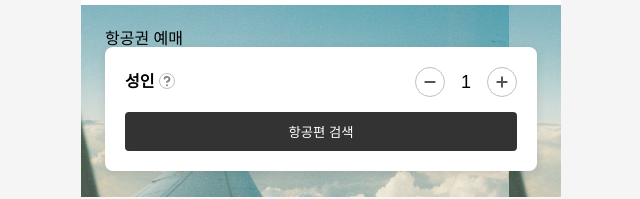
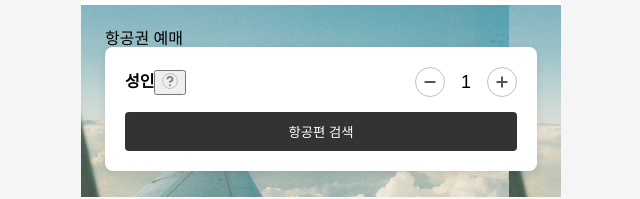
Before and after one commit to woowacourse/a11y-airline, a React (Vite) app: page / in a window 1280 px wide. Shown: the part 225-424 px from the top of the page, without its empty margins (319-959 px from the left). Built offline with nearby package versions, Linux system fonts and the light colour scheme.

Commit message:
refactor: 도움말 열기 행동을 하는 인터렉션이기에 button 태그로 변경

```diff
--- a/src/components/FlightBooking.tsx
+++ b/src/components/FlightBooking.tsx
@@ -39,14 +39,21 @@ const FlightBooking = () => {
       <div className={styles.passengerCount}>
         <div className={styles.passengerLabel}>
           <span className="body-text">성인</span>
-          <div
-            className={styles.helpIconWrapper}
+          <button
+            type="button"
+            className={styles.helpIconButton}
+            aria-label="성인 승객 안내 열기"
             onMouseEnter={() => setShowTooltip(true)}
             onMouseLeave={() => setShowTooltip(false)}
           >
-            <img src={helpIcon} alt="도움말" className={styles.helpIcon} />
-            {showTooltip && <div className={styles.tooltip}>최대 3명까지 예약할 수 있습니다</div>}
-          </div>
+            <img src={helpIcon} alt="" className={styles.helpIcon} />
+          </button>
+
+          {showTooltip && (
+            <div role="tooltip" className={styles.tooltip}>
+              최대 3명까지 예약할 수 있습니다
+            </div>
+          )}
         </div>
         <div className={styles.counter}>
           <button className="button-text" onClick={decrementCount} aria-label="성인 승객 감소">
```
